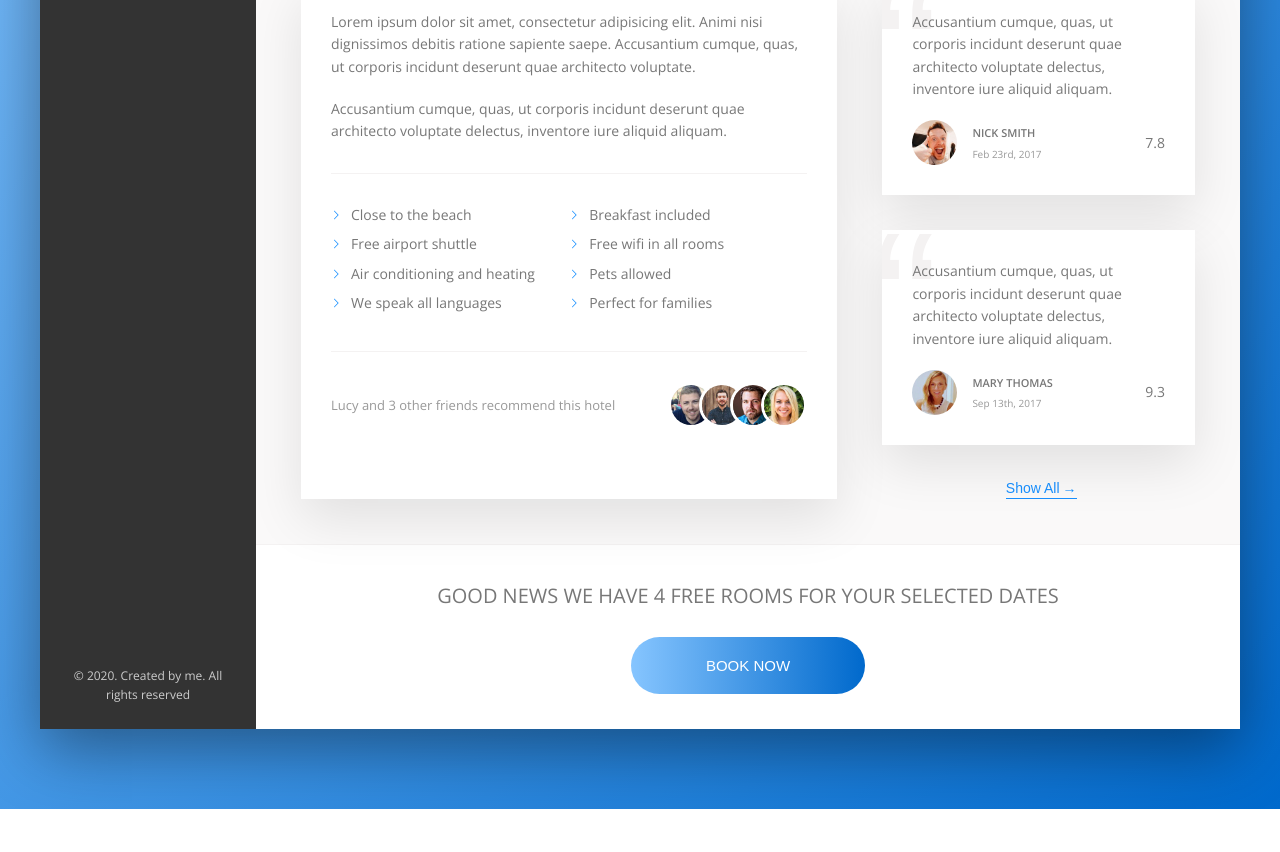
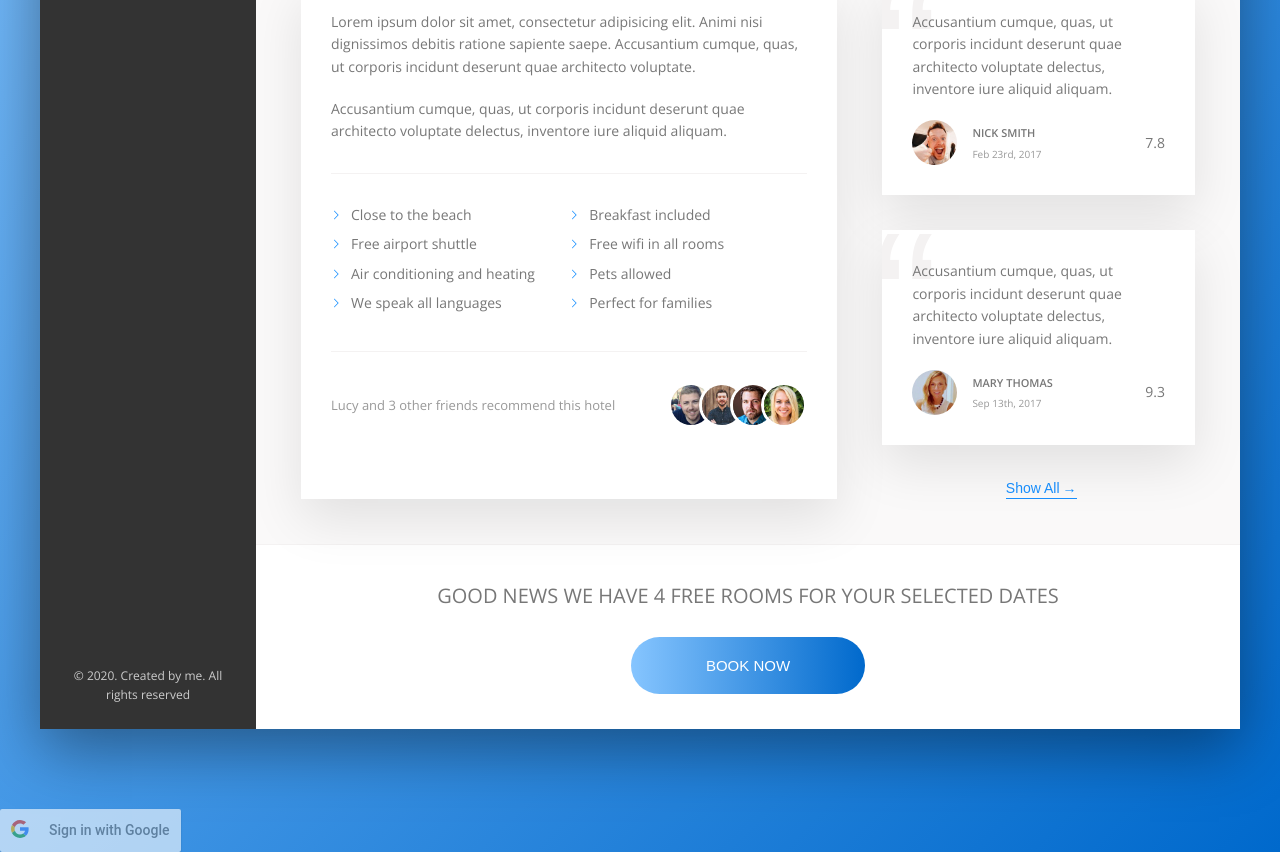
Before and after one commit to JorgeLoredo-1852/NetlifyTest, a React (Create React App) app: page / in a window 1280 px wide. Shown: the part 478-1330 px from the top of the page. Before the commit the page ends 1287 px from the top, so only its background shows below. Built offline with nearby package versions, Linux system fonts and the light colour scheme.

Commit message:
Google login

```diff
--- a/src/components/App/App.js
+++ b/src/components/App/App.js
@@ -5,22 +5,24 @@ import "./_App.scss";
 import Header from "../Header/Header";
 import SideBar from "../SideBar/SideBar";
 import Hotel from "../Hotel/Hotel";
-//import { GoogleLogin } from "react-google-login";
+import { GoogleLogin } from "react-google-login";
 
 const App = () => {
   return (
-    <div className="container">
-      <Header />
-      <div className="content">
-        <SideBar />
-        <Hotel />
+    <React.Fragment>
+      <div className="container">
+        <Header />
+        <div className="content">
+          <SideBar />
+          <Hotel />
+        </div>
       </div>
-      {/*<GoogleLogin
+      <GoogleLogin
         clientId="573398896027-s2gkdto402okk0v9ie2sp7u97oh7nekj.apps.googleusercontent.com"
-        onSuccess={() => console.log(this)}
+        onSuccess={() => console.log(this.profileObj)}
         onFailure={() => console.log("failure")}
-      />*/}
-    </div>
+      />
+    </React.Fragment>
   );
 };
 
```
Also changed, not shown: 1 other file (tests, documents, lock files or other folders).
